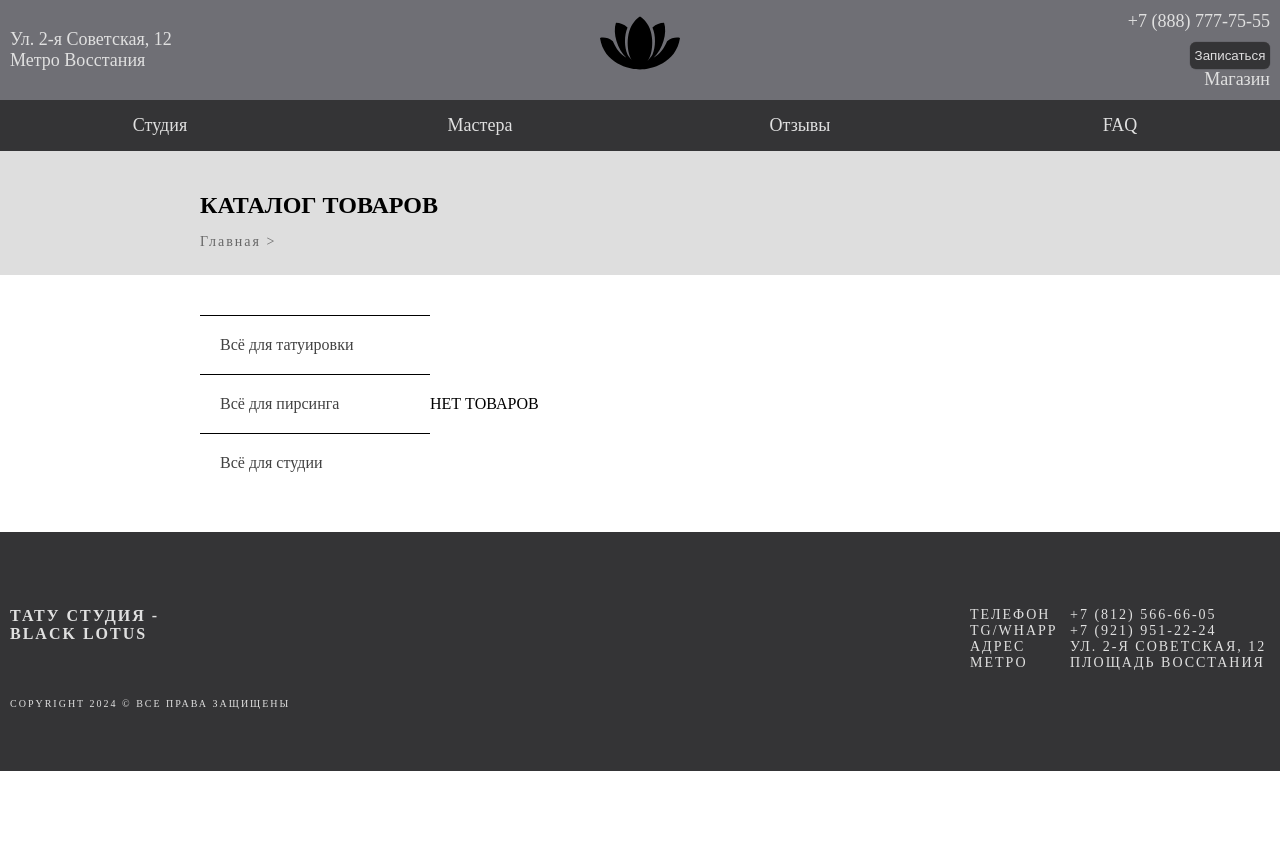
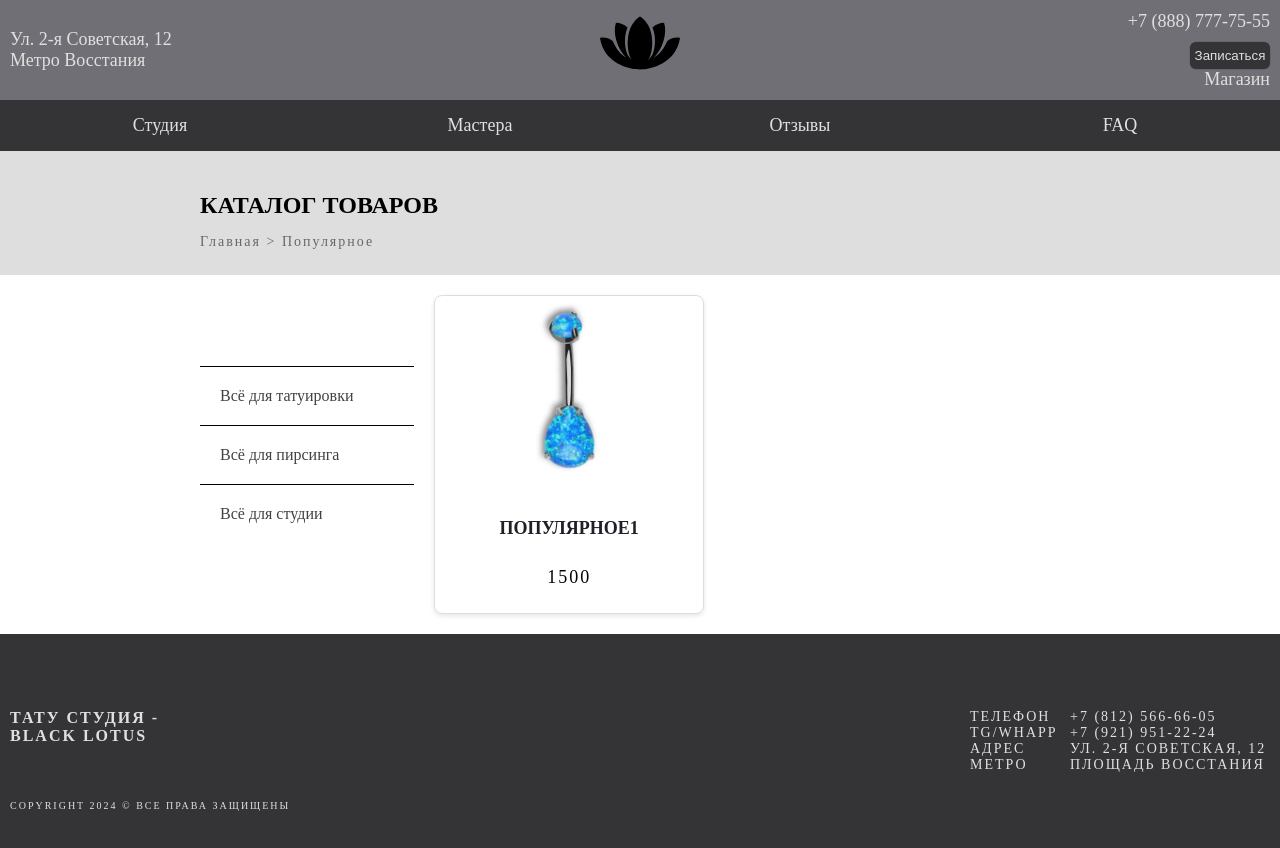
Before and after one commit to julik04/julik04.github.io, a React (Create React App) app: page /shopMain in a window 1280 px wide. Shown: the top 848 px of the page. Before the commit the page ends 800 px from the top, so only its background shows below. Built offline with nearby package versions, Linux system fonts and the light colour scheme.

Commit message:
subcategories and products card fixed

```diff
--- a/src/components/ShopPage/CardProduct.js
+++ b/src/components/ShopPage/CardProduct.js
@@ -1,7 +1,7 @@
 function CardProduct({ title, price, productSRC }) {
   return (
     <div className="card">
-      <img src={productSRC} className="gallery__img" alt="1" />
+      <img src={productSRC} alt={title} />
       <div class="content">
         <h2 class="title">{title}</h2>
         <p class="price">{price}</p>
--- a/src/components/ShopPage/ShopMainPage.js
+++ b/src/components/ShopPage/ShopMainPage.js
@@ -7,6 +7,7 @@ import CardProduct from "./CardProduct";
 //expandable with a list https://hlstore.ru/catalog/
 
 const subCategories = {
+  Популярное: [""],
   Аксессуары: ["111", "1221"],
   "Вазелин и масла": [""],
   "Всё для ухода и заживления": [""],
@@ -22,16 +23,14 @@ const subCategories = {
   "Тату машинки": [""],
 };
 
-const Products = [
-  {
-    Название: "Опал",
-    Цена: "1500",
-    Изображение: productSRC,
-  },
-  { Название: "Опал 2", Цена: "1900", Изображение: productSRC },
-];
-
-const Products1 = {
+const Products = {
+  Популярное: [
+    {
+      Название: "Популярное1",
+      Цена: "1500",
+      Изображение: productSRC,
+    },
+  ],
   "Allegory Ink": [
     {
       Название: "Краска1 из подкатегории 1",
@@ -95,11 +94,10 @@ const Products1 = {
 };
 
 function ShopMain() {
-  // const goodsArr = { accessories: ["acc1", "acc2"], oils: ["oils1", "oils2"] };
   const [selectedCategories, setSelectedCategories] = useState([]);
   const [category, setCategory] = useState("");
   const [path, setPath] = useState("Главная");
-  const [subcategory, setSubcategory] = useState("");
+  const [subcategory, setSubcategory] = useState("Популярное");
   const [isSubcategory, setIsSubcategory] = useState(false);
 
   // console.log(selectedCategories, "selectedCategories");
@@ -136,14 +134,9 @@ function ShopMain() {
         (prev) => prev.split(">").slice(0, 2).join(">") + ` > ${subcategory}`
       );
     }
-    console.log("path", path);
-    console.log("subcategory", subcategory);
-    console.log("path.includes(subcategory)", path.includes(subcategory));
   }, [subcategory]);
-  // console.log("entries", Object.entries(subCategories));
-  // console.log("values", Object.values(subCategories));
-  // console.log("keys", Object.keys(subCategories));
-
+  // Получаем товары по выбранной подкатегории
+  const selectedProducts = Products[subcategory] || [];
   return (
     <>
       <div className="sub-header-container">
@@ -153,15 +146,6 @@ function ShopMain() {
       <div className="shop-container">
         <div className="catalogue">
           <div className="list">
-            {/* <div className="catalogue-list-expandable"> */}
-            {/* <ExpandableItem title="Всё для пирсинга" contentArr={} /> */}
-            {/* {category &&
-                goodsArr[
-                  category === "Аксессуары" ? "accessories" : "oils"
-                ].map((item) => <div key={item}>{item}</div>)} */}
-            {/* </div> */}
-            {/* <div className="catalogue-list-expandable"> */}
-
             <ExpandableItem
               setCategory={setCategory}
               title="Всё для татуировки"
@@ -196,9 +180,10 @@ function ShopMain() {
               contentArr={["Дезинфекция и стерилизация", "Лампы", "Расходники"]}
             />
           </div>
+
           <div className="goods">
-            {subcategory
-              ? [subcategory].map((item) => {
+            {selectedProducts
+              ? selectedProducts.map((item) => {
                   return (
                     <CardProduct
                       title={item.Название}
@@ -216,96 +201,3 @@ function ShopMain() {
 }
 
 export default ShopMain;
-
-// 'import React, { useState } from "react";
-
-// const Category = ({ name, children, isOpen, onToggle }) => {
-//   return (
-//     <div>
-//       <div
-//         onClick={onToggle}
-//         style={{
-//           cursor: "pointer",
-//           padding: "10px",
-//           border: "1px solid #ccc",
-//           margin: "5px 0",
-//         }}
-//       >
-//         {name}
-//       </div>
-//       {isOpen && <div style={{ paddingLeft: "20px" }}>{children}</div>}
-//     </div>
-//   );
-// };
-
-// const NestedCategories = ({ categories }) => {
-//   const [openCategoryIndex, setOpenCategoryIndex] = useState(null);
-
-//   const handleToggle = (index) => {
-//     setOpenCategoryIndex(openCategoryIndex === index ? null : index);
-//   };
-
-//   return (
-//     <div>
-//       {categories.map((category, index) => (
-//         <Category
-//           key={index}
-//           name={category.name}
-//           isOpen={openCategoryIndex === index}
-//           onToggle={() => handleToggle(index)}
-//         >
-//           {category.subcategories && category.subcategories.length > 0 && (
-//             <NestedCategories categories={category.subcategories} />
-//           )}
-//         </Category>
-//       ))}
-//     </div>
-//   );
-// };
-
-// const ShopMain = () => {
-//   const categoriesData = [
-//     {
-//       name: "Категория 1",
-//       subcategories: [
-//         { name: "Подкатегория 1.1" },
-//         {
-//           name: "Подкатегория 1.2",
-//           subcategories: [
-//             { name: "Подкатегория 1.2.1" },
-//             { name: "Подкатегория 1.2.2" },
-//           ],
-//         },
-//       ],
-//     },
-//     {
-//       name: "Категория 2",
-//       subcategories: [
-//         { name: "Подкатегория 2.1" },
-//         { name: "Подкатегория 2.2" },
-//       ],
-//     },
-//     {
-//       name: "Категория 3",
-//       subcategories: [
-//         { name: "Подкатегория 3.1" },
-//         {
-//           name: "Подкатегория 3.2",
-//           subcategories: [
-//             { name: "Подкатегория 3.2.1" },
-//             { name: "Подкатегория 3.2.2" },
-//           ],
-//         },
-//       ],
-//     },
-//   ];
-
-//   return (
-//     <div>
-//       <h1>Список категорий</h1>
-//       <NestedCategories categories={categoriesData} />
-//     </div>
-//   );
-// };
-
-// export default ShopMain;'
```
Also changed, not shown: src/assets/product-image2.jpg (added).
